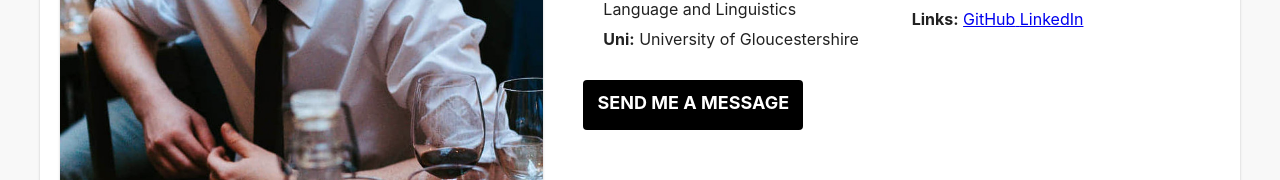
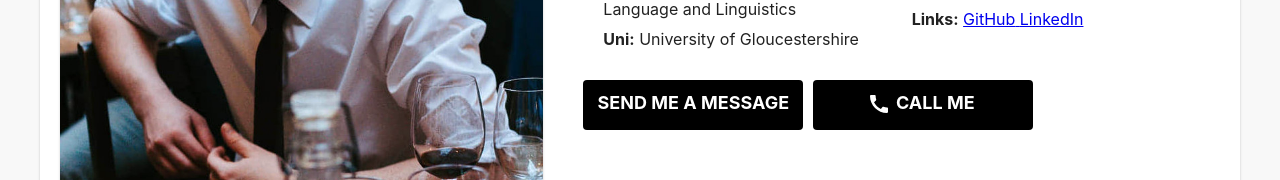
Before and after one commit to BGrant-git/my-portfolio, a Next.js app: page / in a window 1280 px wide. Shown: the part 510-690 px from the top of the page. Built offline with nearby package versions, Linux system fonts and the light colour scheme.

Commit message:
added call button and image borders

```diff
--- a/components/ProfileComponent.js
+++ b/components/ProfileComponent.js
@@ -2,6 +2,7 @@ import styled from 'styled-components'
 import { Grid, useMediaQuery, Card } from '@material-ui/core'
 import Image from 'next/image'
 import ReactTypingEffect from 'react-typing-effect'
+import CallIcon from '@material-ui/icons/Call'
 
 import bioText from '../public/text/bioText'
 
@@ -59,6 +60,24 @@ const UList = styled.ul`
 
 const ListItem = styled.li`
 	padding: 5px 0;
+`
+
+const ButtonContainer = styled.div`
+	display: flex;
+
+	@media (max-width: 690px) {
+		flex-direction: column;
+	}
+`
+
+const ButtonLinks = styled.a`
+	width: 220px;
+	margin-right: 10px;
+	text-decoration: none;
+
+	@media (max-width: 690px) {
+		margin: auto;
+	}
 `
 
 const MessageButton = styled.div`
@@ -152,14 +171,24 @@ const ProfileComponent = () => {
 											</UList>
 										</Grid>
 									</Grid>
-									<a
-										href="mailto:bengrant.home@gmail.com"
-										style={{ width: '220px', textDecoration: 'none' }}
-									>
-										<MessageButton variant="contained">
-											SEND ME A MESSAGE
-										</MessageButton>
-									</a>
+									<ButtonContainer>
+										<ButtonLinks href="mailto:bengrant.home@gmail.com">
+											<MessageButton variant="contained">
+												SEND ME A MESSAGE
+											</MessageButton>
+										</ButtonLinks>
+										<ButtonLinks href="tel:07949524345">
+											<MessageButton
+												variant="contained"
+												style={{
+													display: 'flex',
+													justifyContent: 'center',
+												}}
+											>
+												<CallIcon style={{ margin: '0 5px 0 -5px' }} /> CALL ME
+											</MessageButton>
+										</ButtonLinks>
+									</ButtonContainer>
 								</BioContainer>
 							</Grid>
 						</Grid>
--- a/components/ProjectsComponent.js
+++ b/components/ProjectsComponent.js
@@ -25,6 +25,8 @@ const ItemContainer = styled.div`
 
 const ImgContainer = styled.div`
 	margin: auto;
+	background-color: #303030;
+	padding: 7px;
 `
 
 const ItemTitle = styled.div`
@@ -54,12 +56,7 @@ const ProjectsComponent = () => {
 									<h1>{item.title}</h1>
 								</ItemTitle>
 								<ImgContainer>
-									<Image
-										src={item.image}
-										alt=""
-										height={200}
-										width={200}
-									/>
+									<Image src={item.image} alt="" height={200} width={200} />
 								</ImgContainer>
 								{item.description.map((item, i) => (
 									<Text key={i}>{item}</Text>
--- a/package.json
+++ b/package.json
@@ -9,6 +9,7 @@
   },
   "dependencies": {
     "@material-ui/core": "^4.11.3",
+    "@material-ui/icons": "^4.11.2",
     "framer-motion": "^4.1.5",
     "next": "10.0.7",
     "react": "17.0.1",
```
Also changed, not shown: 1 other file (tests, documents, lock files or other folders).
